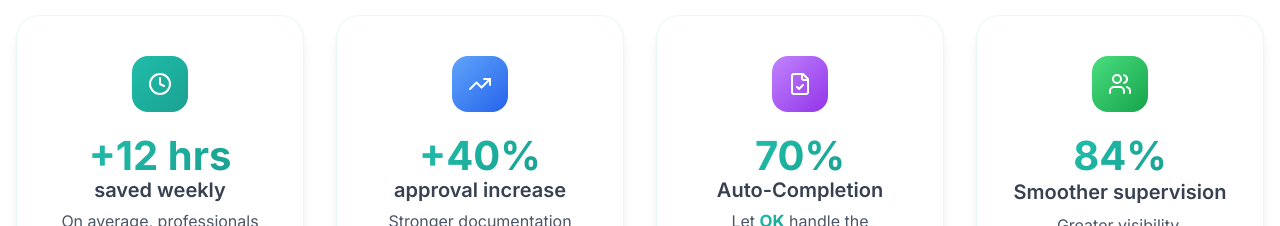
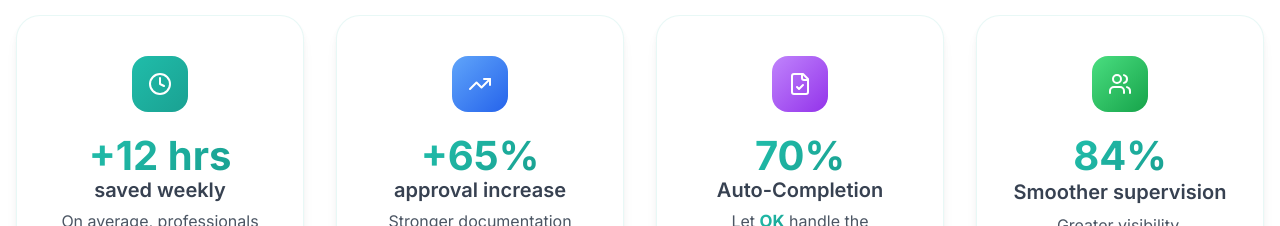
Before and after one commit to CleverDocsApp/Landing, a React (Vite) app: page / in a window 1280 px wide. Shown: the part 3320-3546 px from the top of the page. Built offline with nearby package versions, Linux system fonts and the light colour scheme.

Commit message:
Update second metric to +65%

```diff
--- a/src/components/MetricsSection/MetricsSection.tsx
+++ b/src/components/MetricsSection/MetricsSection.tsx
@@ -17,7 +17,7 @@ const metrics = [
   },
   {
     icon: <TrendingUp size={24} />,
-    value: '+40%',
+    value: '+65%',
     subValue: 'approval increase',
     label: 'Stronger documentation that helps secure insurance approvals.',
     color: 'bg-gradient-to-br from-blue-400 to-blue-600',
```
